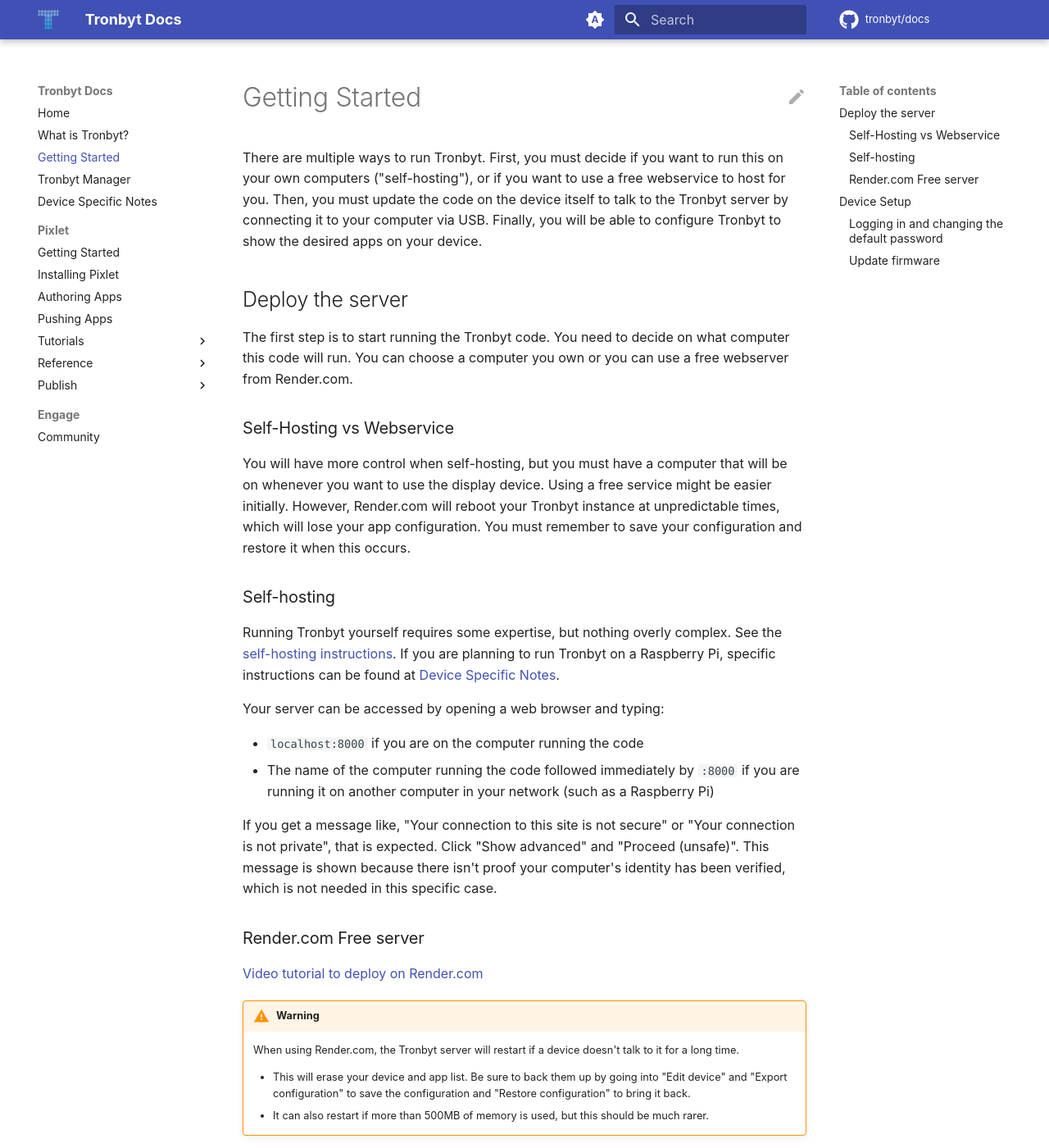
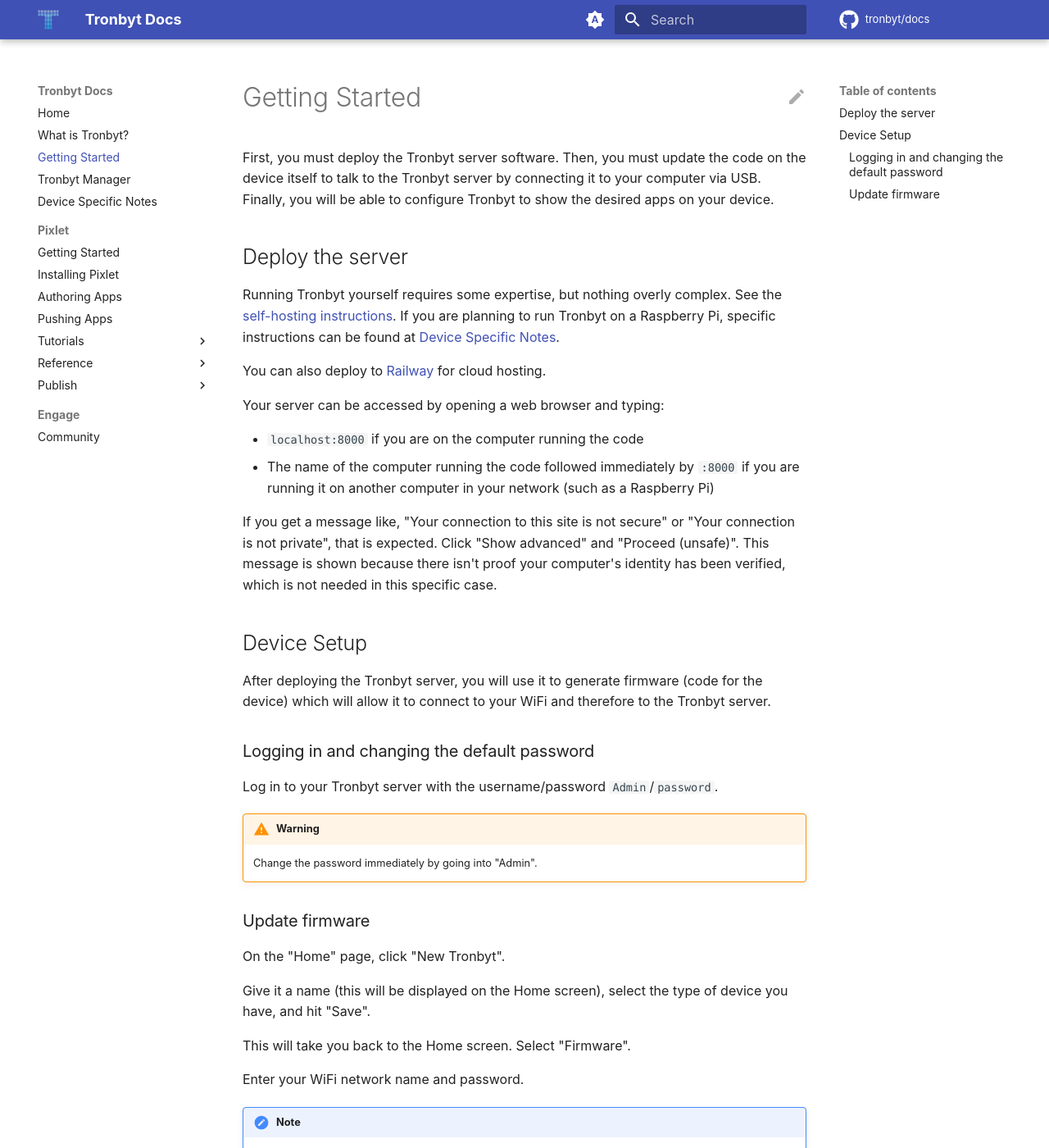
Before and after one commit to tronbyt/docs, an MkDocs documentation site: the page built from docs/getting-started.md, in a window 1280 px wide and 1400 px high. Shown: the whole window at 82% size. Built offline with MkDocs 1.6.1 and Material for MkDocs 9.7.7, drawn with Linux system fonts in a browser that asks for light colours; plug-ins that fetch from the network failed and are left out; comment, search, counter and statistics services are not loaded.

Commit message:
chore: remove render.com instructions

```diff
--- a/docs/getting-started.md
+++ b/docs/getting-started.md
@@ -1,26 +1,16 @@
 # Getting Started
 
-There are multiple ways to run Tronbyt.
-First, you must decide if you want to run this on your own computers ("self-hosting"), or if you want to use a free webservice to host for you.
+First, you must deploy the Tronbyt server software.
 Then, you must update the code on the device itself to talk to the Tronbyt server by connecting it to your computer via USB.
 Finally, you will be able to configure Tronbyt to show the desired apps on your device.
 
 ## Deploy the server
 
-The first step is to start running the Tronbyt code.
-You need to decide on what computer this code will run.
-You can choose a computer you own or you can use a free webserver from Render.com.
-
-### Self-Hosting vs Webservice
-
-You will have more control when self-hosting, but you must have a computer that will be on whenever you want to use the display device.
-Using a free service might be easier initially. However, Render.com will reboot your Tronbyt instance at unpredictable times, which will lose your app configuration. You must remember to save your configuration and restore it when this occurs.
-
-### Self-hosting
-
 Running Tronbyt yourself requires some expertise, but nothing overly complex.
 See the [self-hosting instructions](https://github.com/tronbyt/server?tab=readme-ov-file#prerequisites).
 If you are planning to run Tronbyt on a Raspberry Pi, specific instructions can be found at [Device Specific Notes](device-notes.md#raspberry-pi).
+
+You can also deploy to [Railway](https://railway.com/deploy/tronbyt) for cloud hosting.
 
 Your server can be accessed by opening a web browser and typing:
 
@@ -30,17 +20,6 @@ Your server can be accessed by opening a web browser and typing:
 If you get a message like, "Your connection to this site is not secure" or "Your connection is not private", that is expected.
 Click "Show advanced" and "Proceed (unsafe)".
 This message is shown because there isn't proof your computer's identity has been verified, which is not needed in this specific case.
-
-### Render.com Free server
-
-[Video tutorial to deploy on Render.com](https://youtube.com/watch?v=2WfVaeX7BTk&feature=youtu.be)
-
-!!! warning
-
-    When using Render.com, the Tronbyt server will restart if a device doesn't talk to it for a long time.
-
-    - This will erase your device and app list. Be sure to back them up by going into "Edit device" and "Export configuration" to save the configuration and "Restore configuration" to bring it back.
-    - It can also restart if more than 500MB of memory is used, but this should be much rarer.
 
 ## Device Setup
 
```
